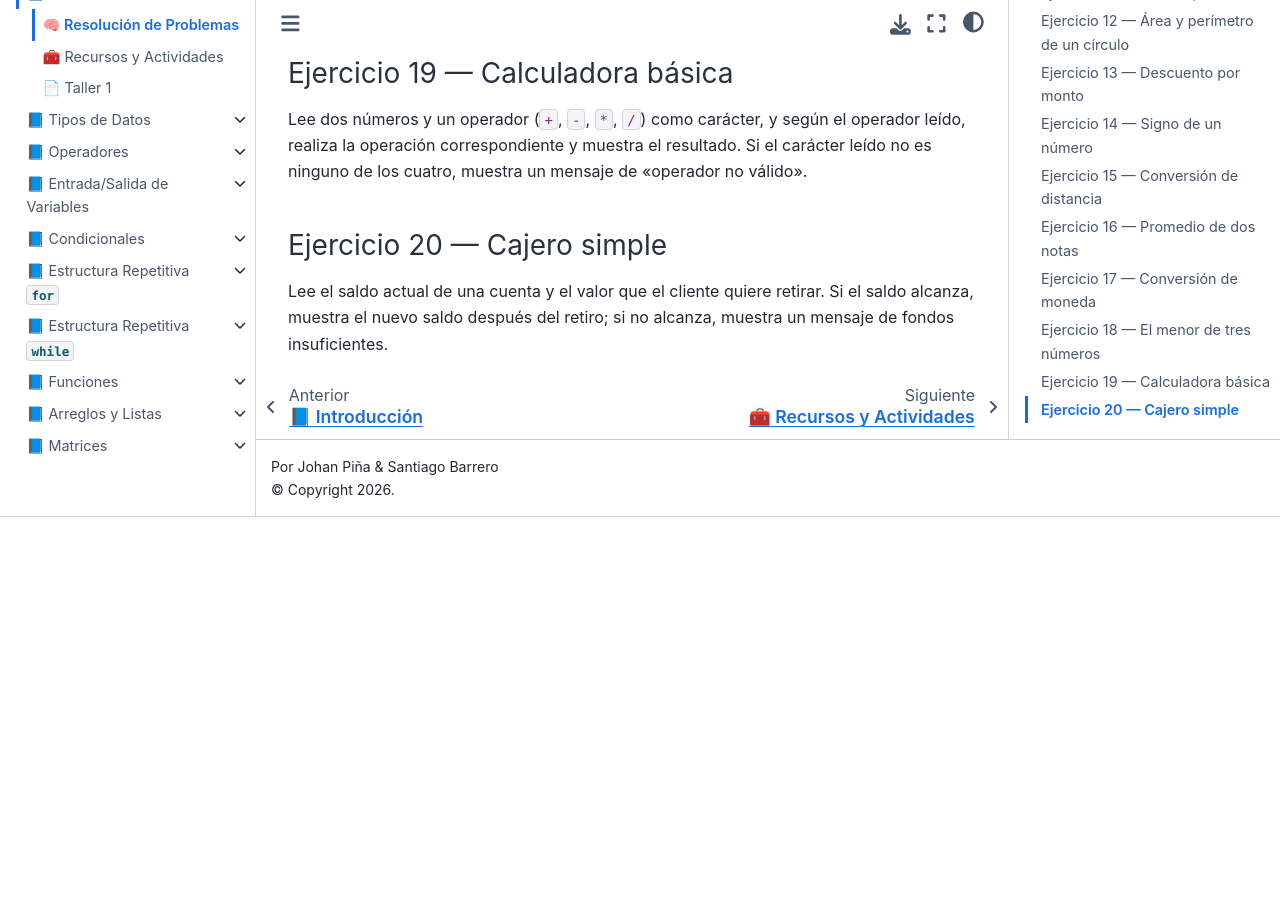
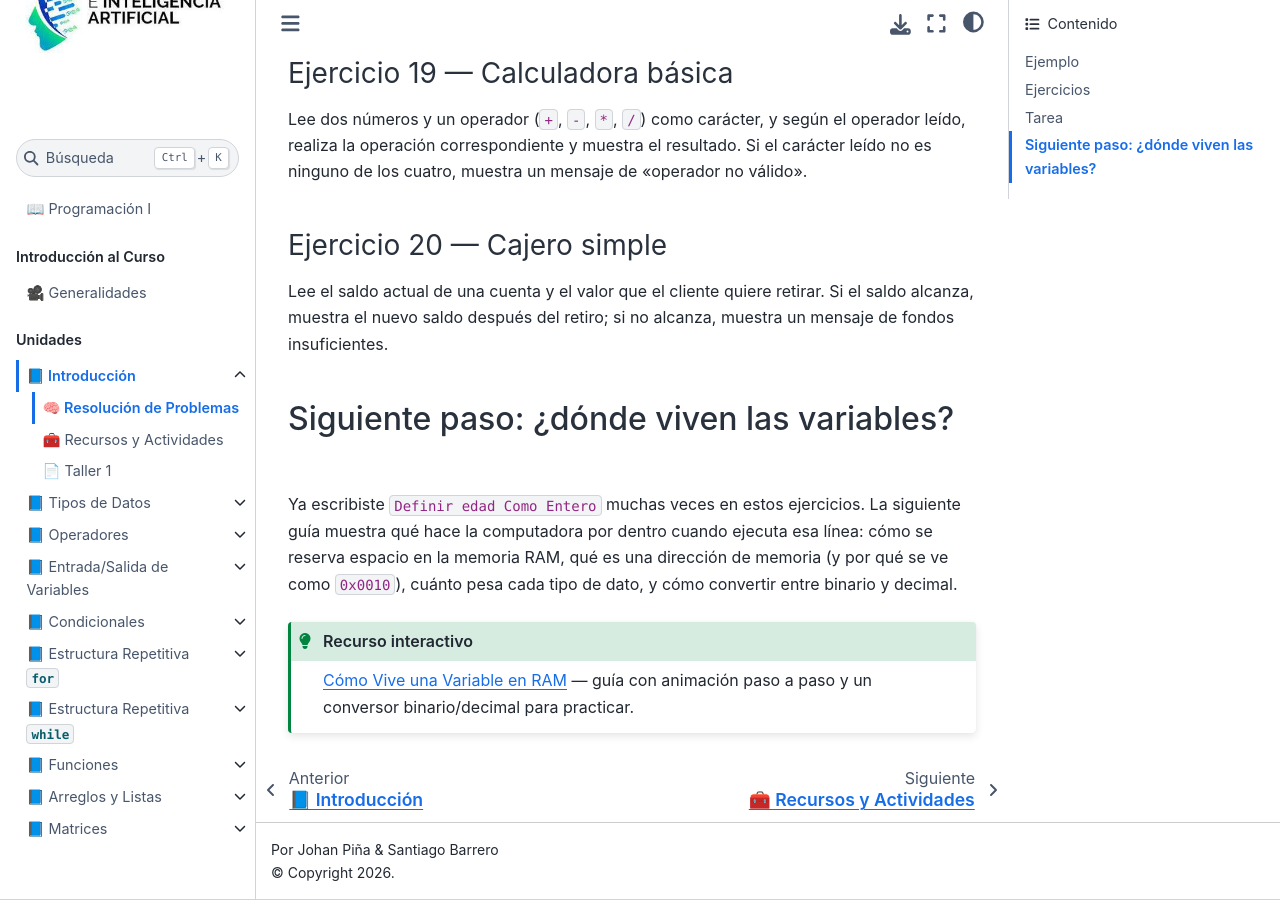
Before and after one commit to BioAITeamLearning/AlgProgI_2026_02_Ucaldas, a Jupyter Book: the page built from content/resources/clase-1/pensamiento-algoritmos.md, in a window 1280 px wide and 900 px high, scrolled down 5106 px. Built offline with Jupyter Book 1.0.4 settings and Sphinx 7.4.7 and the Sphinx Book theme 1.1.4, drawn with Linux system fonts in a browser that asks for light colours; pages that are not in the unit, such as notebooks, are missing from menus; before the commit the page ends 5623 px from its top, so only the background shows below that; some of the changed text lies outside the part shown.

Commit message:
Agregar enlace a la guía interactiva de memoria RAM al final de Clase 1
Continúa el hilo conductor: de resolver problemas con Definir/Leer/Escribir
a entender qué hace la computadora por dentro con esas variables.

Co-Authored-By: Claude Sonnet 5 <noreply@anthropic.com>

````diff
--- a/content/resources/clase-1/pensamiento-algoritmos.md
+++ b/content/resources/clase-1/pensamiento-algoritmos.md
@@ -148,3 +148,12 @@ Lee dos números y un operador (`+`, `-`, `*`, `/`) como carácter, y según el
 ### Ejercicio 20 — Cajero simple
 
 Lee el saldo actual de una cuenta y el valor que el cliente quiere retirar. Si el saldo alcanza, muestra el nuevo saldo después del retiro; si no alcanza, muestra un mensaje de fondos insuficientes.
+
+## Siguiente paso: ¿dónde viven las variables?
+
+Ya escribiste `Definir edad Como Entero` muchas veces en estos ejercicios. La siguiente guía muestra qué hace la computadora por dentro cuando ejecuta esa línea: cómo se reserva espacio en la memoria RAM, qué es una dirección de memoria (y por qué se ve como `0x0010`), cuánto pesa cada tipo de dato, y cómo convertir entre binario y decimal.
+
+```{admonition} Recurso interactivo
+:class: tip
+[Cómo Vive una Variable en RAM](https://claude.ai/code/artifact/aa419ac6-98bc-45c4-b45d-cbf37e691fd1) — guía con animación paso a paso y un conversor binario/decimal para practicar.
+```
````
